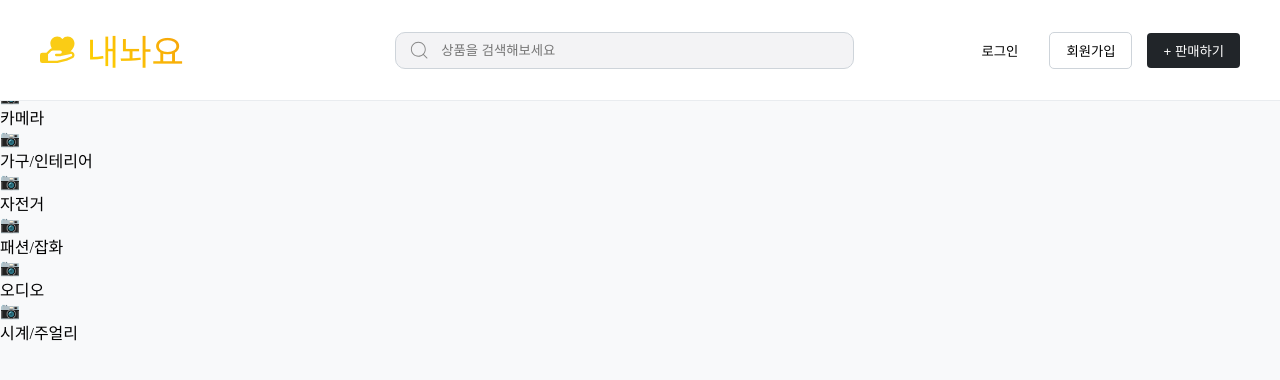
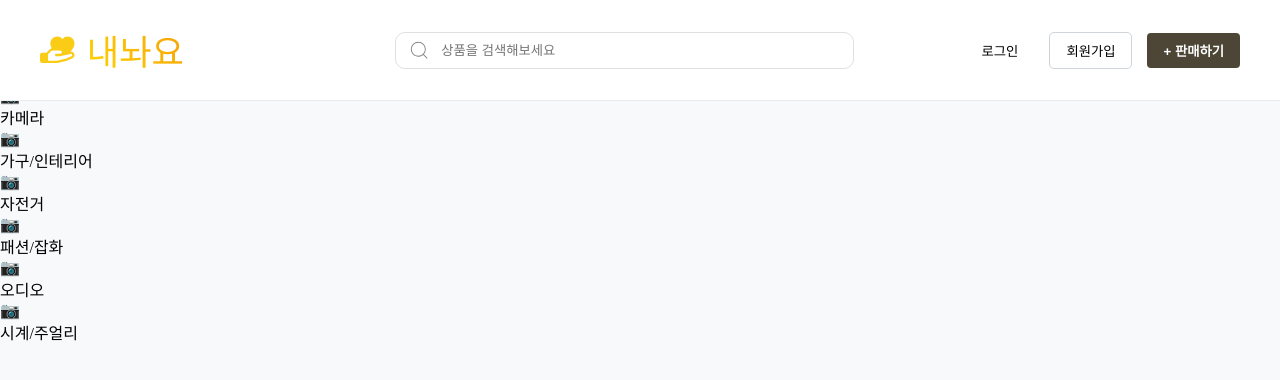
Before and after one commit to zxcvny/semi-project, a React (Vite) app in the folder frontend/: page / in a window 1280 px wide. Shown: the top 380 px of the page. Built offline with nearby package versions, Linux system fonts and the light colour scheme.

Commit message:
header css 수정

```diff
--- a/frontend/src/styles/Header.css
+++ b/frontend/src/styles/Header.css
@@ -72,8 +72,7 @@
     padding-left: 45px;
     margin-left: 100px;
     border-radius: 10px;
-    border: 1px solid #ced4da;
-    background-color: #f3f3f5;
+    border: 1px solid #dfe0df;
     width: 400px;
 }
 
@@ -91,10 +90,11 @@
 }
 
 .sell-button {
-    background-color: #212529;
+    background-color: #4d4637;
     color: white;
     border: none;
     border-radius: 4px;
     padding: 8px 16px;
     cursor: pointer;
+    font-weight: bold;
 }
```
